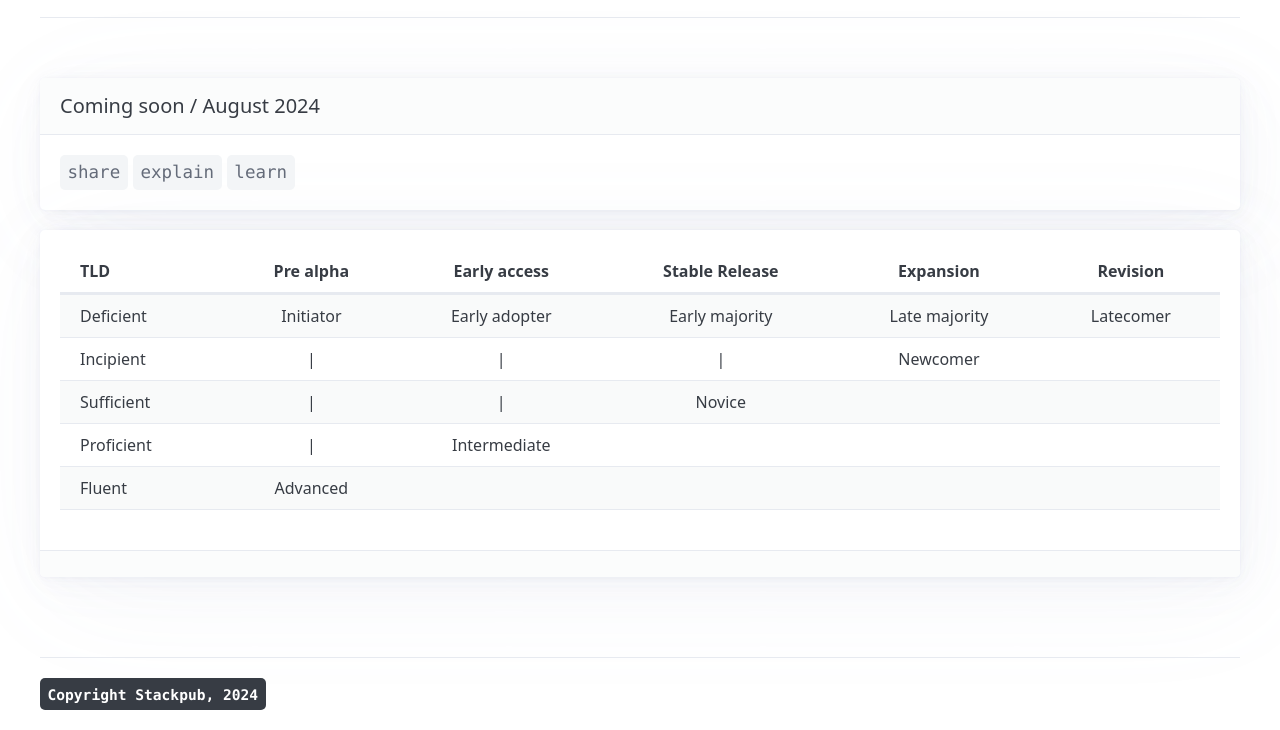
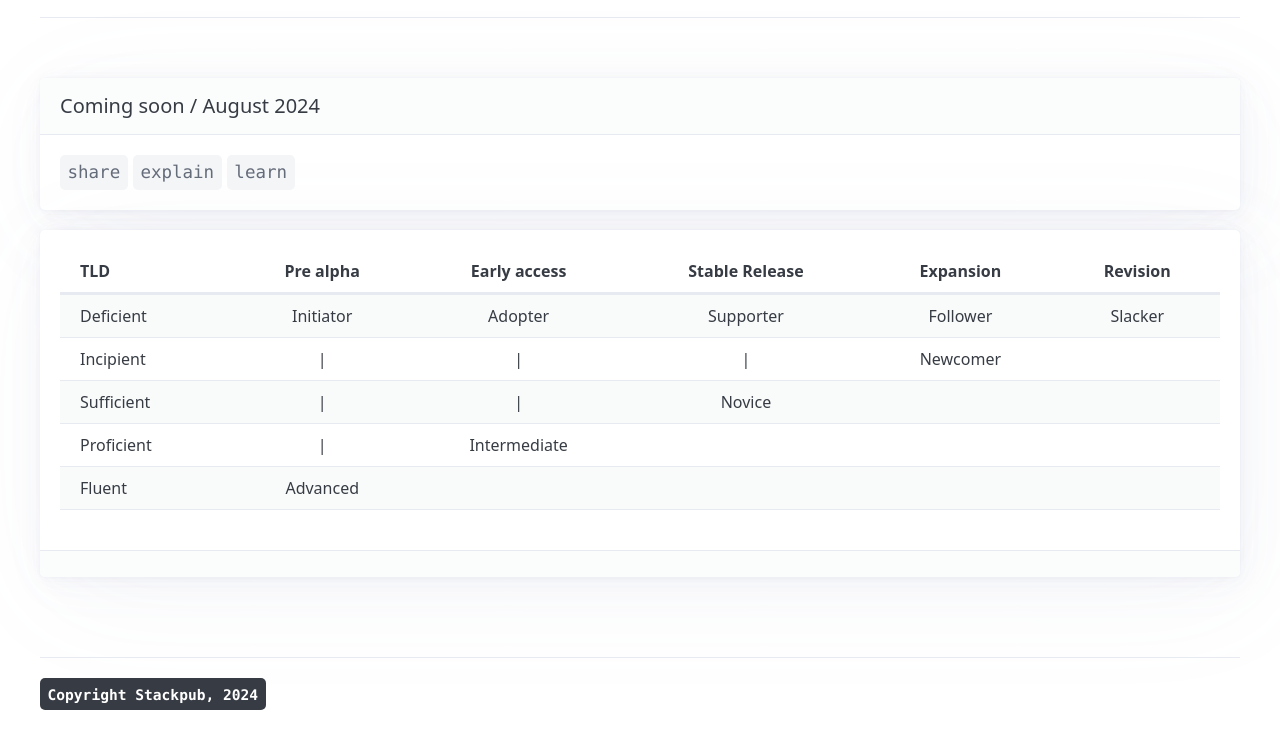
Before and after one commit to suptext/stackpub, a plain HTML site: page index.html in a window 1280 px wide. Shown: the part 154-884 px from the top of the page. Drawn offline with nearby package versions, Linux system fonts and the light colour scheme.

Commit message:
Update index.html

```diff
--- a/index.html
+++ b/index.html
@@ -68,10 +68,10 @@
             <tr>
               <th scope="row">Deficient</th>
               <td class="center">Initiator</td>
-              <td class="center">Early adopter</td>
-              <td class="center">Early majority</td>
-              <td class="center">Late majority</td>
-              <td class="center">Latecomer</td>
+              <td class="center">Adopter</td>
+              <td class="center">Supporter</td>
+              <td class="center">Follower</td>
+              <td class="center">Slacker</td>
             </tr>
             <tr>
               <th scope="row">Incipient</th>
```
